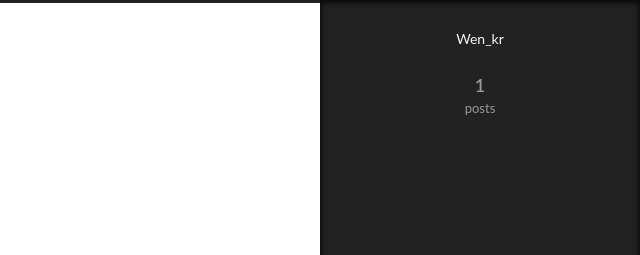
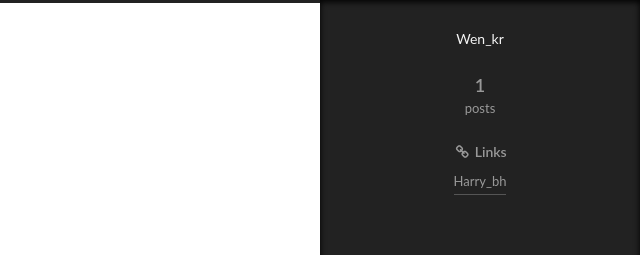
Before and after one commit to BlueNine9/wen_kr.github.io, a plain HTML site: page 2018/04/07/Hello-World-0/index.html in a window 1280 px wide. Both pictures are taken after a click on the element 1238 px from the left and 743 px from the top of the page. Shown: the top 255 px of the page, 640-1280 px from the left. Drawn offline with Linux system fonts and the light colour scheme.

Commit message:
Site updated: 2018-04-07 18:48:40

```diff
--- a/2018/04/07/Hello-World-0/index.html
+++ b/2018/04/07/Hello-World-0/index.html
@@ -446,6 +446,20 @@
 
 
 
+            <div class="links-of-blogroll motion-element links-of-blogroll-block">
+              <div class="links-of-blogroll-title">
+                <i class="fa  fa-fw fa-link"></i>
+                Links
+              </div>
+              <ul class="links-of-blogroll-list">
+
+                  <li class="links-of-blogroll-item">
+                    <a href="harrybh.github.io" title="Harry_bh" target="_blank">Harry_bh</a>
+                  </li>
+
+              </ul>
+            </div>
+
 
 
 
--- a/css/main.css
+++ b/css/main.css
@@ -1822,7 +1822,7 @@ pre .javascript .function {
   width: 4px;
   height: 4px;
   border-radius: 50%;
-  background: #f5fff2;
+  background: #c15e12;
 }
 .links-of-blogroll {
   font-size: 13px;
```
Also changed, not shown: about/index.html (+14 -0 lines), archives/2018/04/index.html (+14 -0 lines), archives/2018/index.html (+14 -0 lines), archives/index.html (+14 -0 lines), categories/index.html (+14 -0 lines), index.html (+14 -0 lines), tags/index.html (+14 -0 lines).
